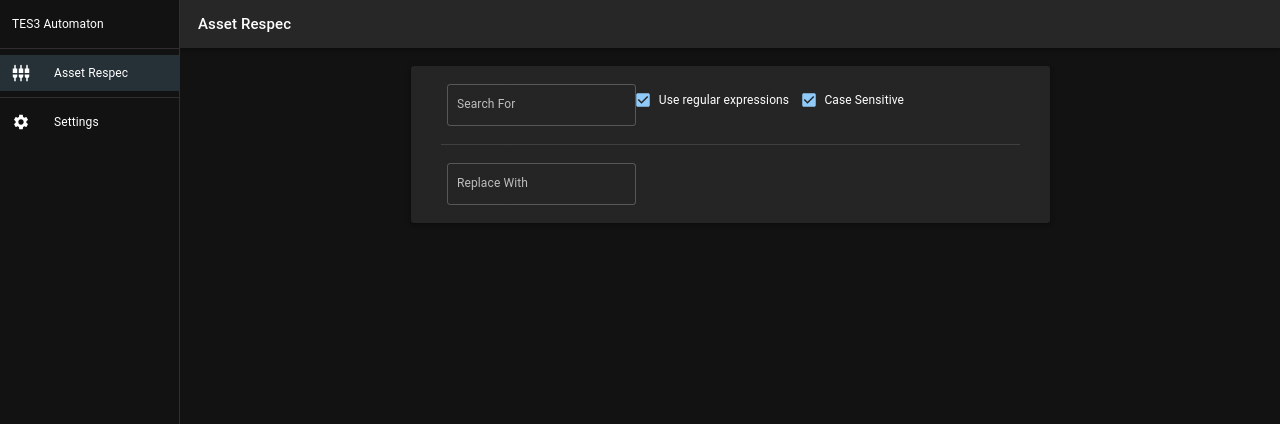
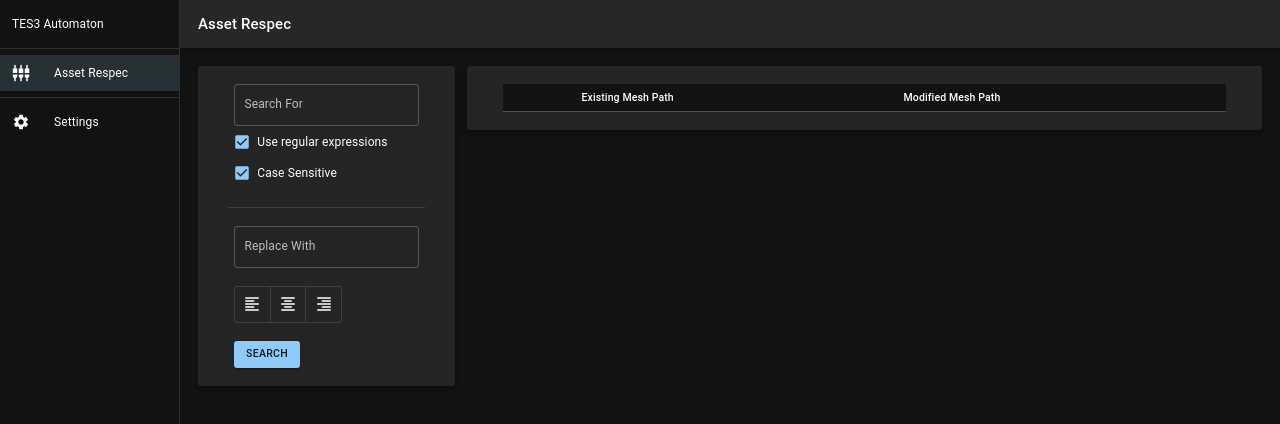
Before and after one commit to OperatorJack/tes3automaton, a React app: page / in a window 1280 px wide. Shown: the top 424 px of the page. Built offline with nearby package versions, Linux system fonts and the light colour scheme; the HTML template or start-up script is replaced by a standard one.

Commit message:
Add table view to RespecView.tsx.

```diff
--- a/src/components/views/RespecView.tsx
+++ b/src/components/views/RespecView.tsx
@@ -7,19 +7,137 @@ import {
     Checkbox,
     FormControlLabel,
     Divider,
+    Grid,
+    Button,
+    TableContainer,
+    Table,
+    TableBody,
+    TableCell,
+    TableHead,
+    TableRow,
+    Stack,
+    ToggleButton,
+    ToggleButtonGroup,
+    Collapse,
+    IconButton,
+    Typography,
 } from "@mui/material";
+import FormatAlignLeftIcon from "@mui/icons-material/FormatAlignLeft";
+import FormatAlignCenterIcon from "@mui/icons-material/FormatAlignCenter";
+import FormatAlignRightIcon from "@mui/icons-material/FormatAlignRight";
+import KeyboardArrowDownIcon from "@mui/icons-material/KeyboardArrowDown";
+import KeyboardArrowUpIcon from "@mui/icons-material/KeyboardArrowUp";
+import { useState } from "react";
+import { useRecoilValue } from "recoil";
+import { workingDirectoryState } from "../../atoms";
+
+import { invoke } from "@tauri-apps/api/tauri";
+import { open } from "@tauri-apps/api/dialog";
+
+function Row(props: { row: string }) {
+    const { row } = props;
+    const [open, setOpen] = useState(false);
+
+    return (
+        <>
+            <TableRow sx={{ "& > *": { borderBottom: "unset" } }}>
+                <TableCell>
+                    <IconButton
+                        aria-label="expand row"
+                        size="small"
+                        onClick={() => setOpen(!open)}
+                    >
+                        {open ? (
+                            <KeyboardArrowUpIcon />
+                        ) : (
+                            <KeyboardArrowDownIcon />
+                        )}
+                    </IconButton>
+                </TableCell>
+                <TableCell component="th" scope="row">
+                    {row}
+                </TableCell>
+                <TableCell align="right">
+                    "Modified Texture Path goes here"
+                </TableCell>
+            </TableRow>
+            <TableRow>
+                <TableCell
+                    style={{ paddingBottom: 0, paddingTop: 0 }}
+                    colSpan={6}
+                >
+                    <Collapse in={open} timeout="auto" unmountOnExit>
+                        <Box sx={{ margin: 1 }}>
+                            <Typography
+                                variant="h6"
+                                gutterBottom
+                                component="div"
+                            >
+                                Textures
+                            </Typography>
+                            <Table size="small" aria-label="purchases">
+                                <TableHead>
+                                    <TableRow>
+                                        <TableCell>
+                                            Existing Texture Path
+                                        </TableCell>
+                                        <TableCell>New Texture Path</TableCell>
+                                    </TableRow>
+                                </TableHead>
+                                <TableBody>
+                                    <TableRow>
+                                        <TableCell component="th" scope="row">
+                                            ....original texture path....
+                                        </TableCell>
+                                        <TableCell>
+                                            ....modified texture path....
+                                        </TableCell>
+                                    </TableRow>
+                                </TableBody>
+                            </Table>
+                        </Box>
+                    </Collapse>
+                </TableCell>
+            </TableRow>
+        </>
+    );
+}
 
 export default function RespecView() {
+    const directory = useRecoilValue(workingDirectoryState);
+    const [files, setFiles] = useState([] as string[]);
+
+    const collectFiles = async function () {
+        const selected = await open({ directory: true, multiple: false });
+        if (typeof selected != "string") {
+            return;
+        }
+
+        try {
+            const files = await invoke("collect_files", {
+                path: selected,
+                extensions: ["nif"],
+            });
+
+            console.log(files);
+            setFiles(files as string[]);
+        } catch (error) {
+            console.error(error);
+        }
+    };
+
     return (
-        <Container maxWidth="md">
+        <Grid container spacing={2}>
+            <Grid item md={3} xl={2}>
                 <Paper elevation={3}>
-                <Box m={3}>
+                    <Stack m={3}>
                         <FormGroup>
                             <Box p={3}>
                                 <TextField
                                     id="search"
                                     label="Search For"
                                     variant="outlined"
+                                    fullWidth
                                 />
                                 <FormControlLabel
                                     control={<Checkbox defaultChecked />}
@@ -36,14 +154,80 @@ export default function RespecView() {
                                     id="replace"
                                     label="Replace With"
                                     variant="outlined"
+                                    fullWidth
                                 />
+
+                                <Box pt={3}>
+                                    <ToggleButtonGroup
+                                        //value={alignment}
+                                        exclusive
+                                        //onChange={handleAlignment}
+                                        aria-label="text alignment"
+                                    >
+                                        <ToggleButton
+                                            value="lowercase"
+                                            aria-label="lower case"
+                                        >
+                                            <FormatAlignLeftIcon />
+                                        </ToggleButton>
+                                        <ToggleButton
+                                            value="pascalcase"
+                                            aria-label="pascal case"
+                                        >
+                                            <FormatAlignCenterIcon />
+                                        </ToggleButton>
+                                        <ToggleButton
+                                            value="capitalized"
+                                            aria-label="capitalized"
+                                        >
+                                            <FormatAlignRightIcon />
+                                        </ToggleButton>
+                                    </ToggleButtonGroup>
+                                </Box>
+                            </Box>
+                            <Box p={3} pt={0}>
+                                <Button
+                                    onClick={collectFiles}
+                                    variant="contained"
+                                >
+                                    Search
+                                </Button>
                             </Box>
                         </FormGroup>
+                    </Stack>
+                </Paper>
+            </Grid>
+            <Grid item md={9} xl={10}>
+                <Paper elevation={3}>
+                    <Box m={3} p={3}>
+                        <TableContainer>
+                            <Table
+                                stickyHeader
+                                sx={{ minWidth: 650 }}
+                                size="small"
+                                aria-label="a dense table"
+                            >
+                                <TableHead>
+                                    <TableRow>
+                                        <TableCell></TableCell>
+                                        <TableCell>
+                                            Existing Mesh Path
+                                        </TableCell>
+                                        <TableCell>
+                                            Modified Mesh Path
+                                        </TableCell>
+                                    </TableRow>
+                                </TableHead>
+                                <TableBody>
+                                    {files.map((file) => (
+                                        <Row key={file} row={file}></Row>
+                                    ))}
+                                </TableBody>
+                            </Table>
+                        </TableContainer>
                     </Box>
                 </Paper>
-            <Paper elevation={3}>
-                <Box m={3}></Box>
-            </Paper>
-        </Container>
+            </Grid>
+        </Grid>
     );
 }
```
Lines whose indentation alone changed are shown as unchanged.
